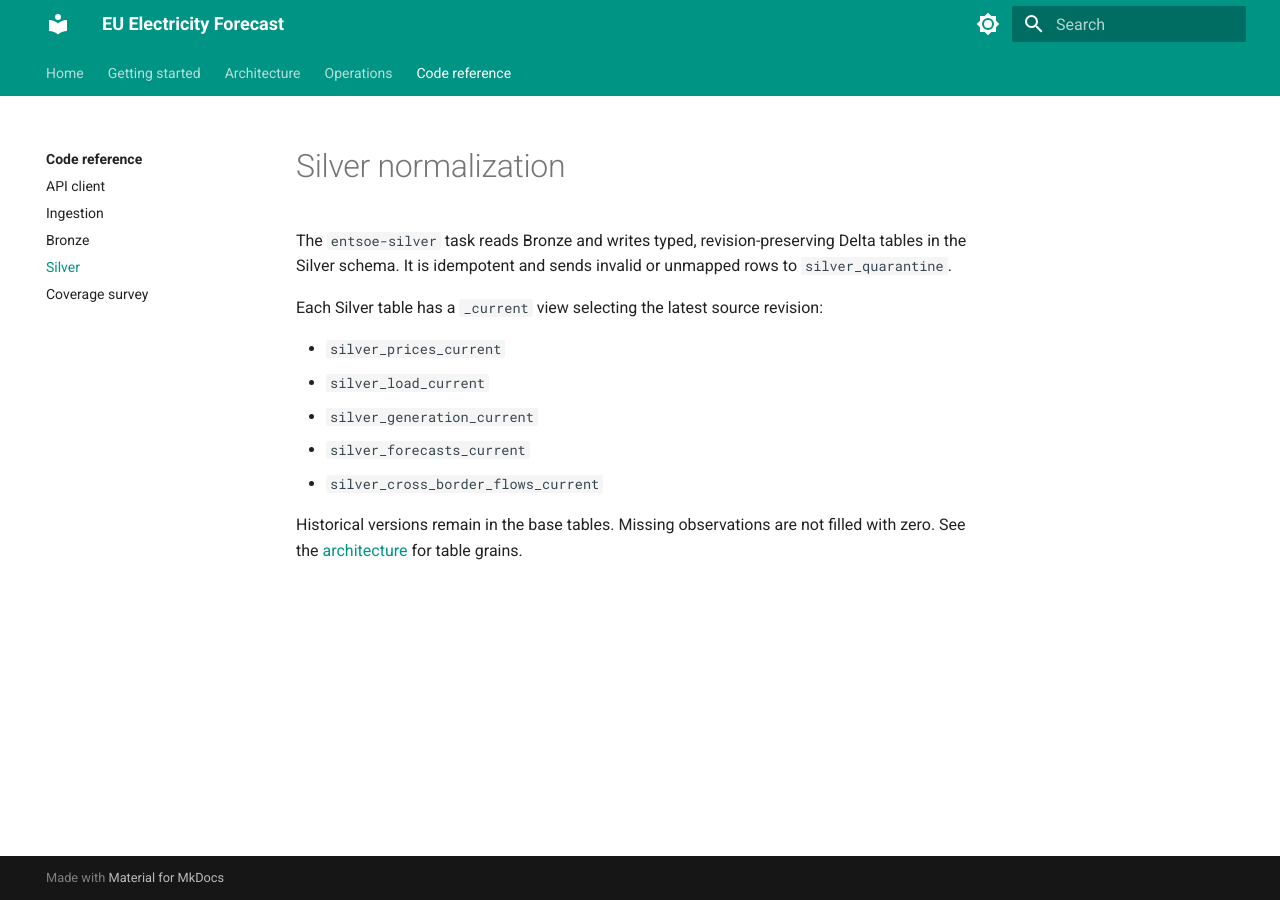
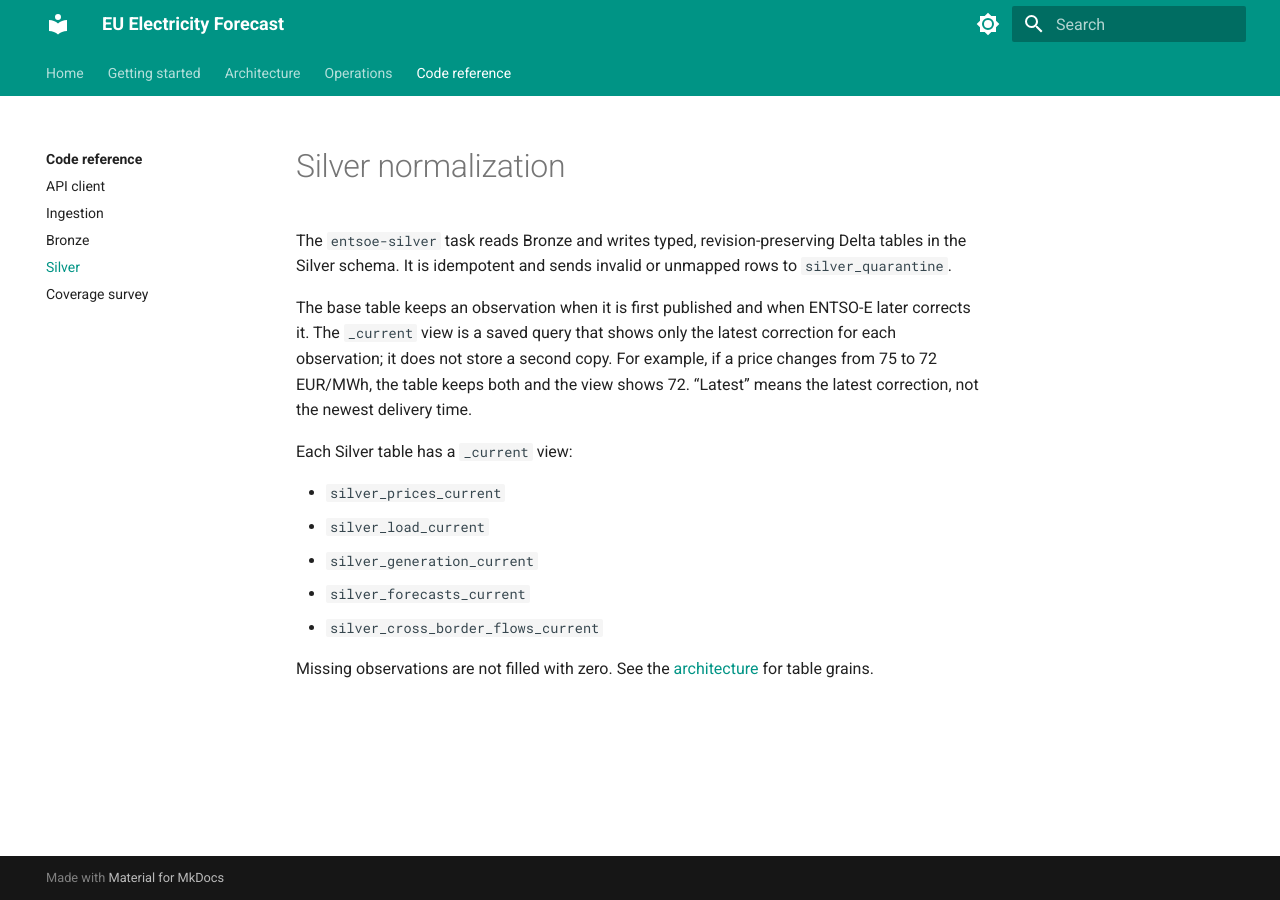
Before and after one commit to pdemeulenaer/eu-electricity-forecast, an MkDocs documentation site: the page built from docs/reference/silver.md, in a window 1280 px wide. Built offline with MkDocs 1.6.1 and Material for MkDocs 9.7.7, drawn with Linux system fonts in a browser that asks for light colours.

Commit message:
remove old volume; improve documentation of silver tables

```diff
--- a/docs/reference/silver.md
+++ b/docs/reference/silver.md
@@ -4,7 +4,13 @@ The `entsoe-silver` task reads Bronze and writes typed, revision-preserving Delt
 tables in the Silver schema. It is idempotent and sends invalid or unmapped rows to
 `silver_quarantine`.
 
-Each Silver table has a `_current` view selecting the latest source revision:
+The base table keeps an observation when it is first published and when ENTSO-E
+later corrects it. The `_current` view is a saved query that shows only the latest
+correction for each observation; it does not store a second copy. For example, if
+a price changes from 75 to 72 EUR/MWh, the table keeps both and the view shows 72.
+“Latest” means the latest correction, not the newest delivery time.
+
+Each Silver table has a `_current` view:
 
 - `silver_prices_current`
 - `silver_load_current`
@@ -12,5 +18,5 @@ Each Silver table has a `_current` view selecting the latest source revision:
 - `silver_forecasts_current`
 - `silver_cross_border_flows_current`
 
-Historical versions remain in the base tables. Missing observations are not filled
-with zero. See the [architecture](../architecture/index.md) for table grains.
+Missing observations are not filled with zero. See the
+[architecture](../architecture/index.md) for table grains.
--- a/resources/entsoe_landing.volume.yml
+++ b/resources/entsoe_landing.volume.yml
@@ -1,11 +1,5 @@
 resources:
   volumes:
-    entsoe_landing:
-      catalog_name: ${var.catalog}
-      schema_name: ${var.schema}
-      name: entsoe_landing
-      volume_type: MANAGED
-
     entsoe_landing_project:
       catalog_name: ${resources.catalogs.electricity_forecast.name}
       schema_name: ${resources.schemas.landing.name}
```
Also changed, not shown: docs/architecture/index.md (+5 -4 lines).
